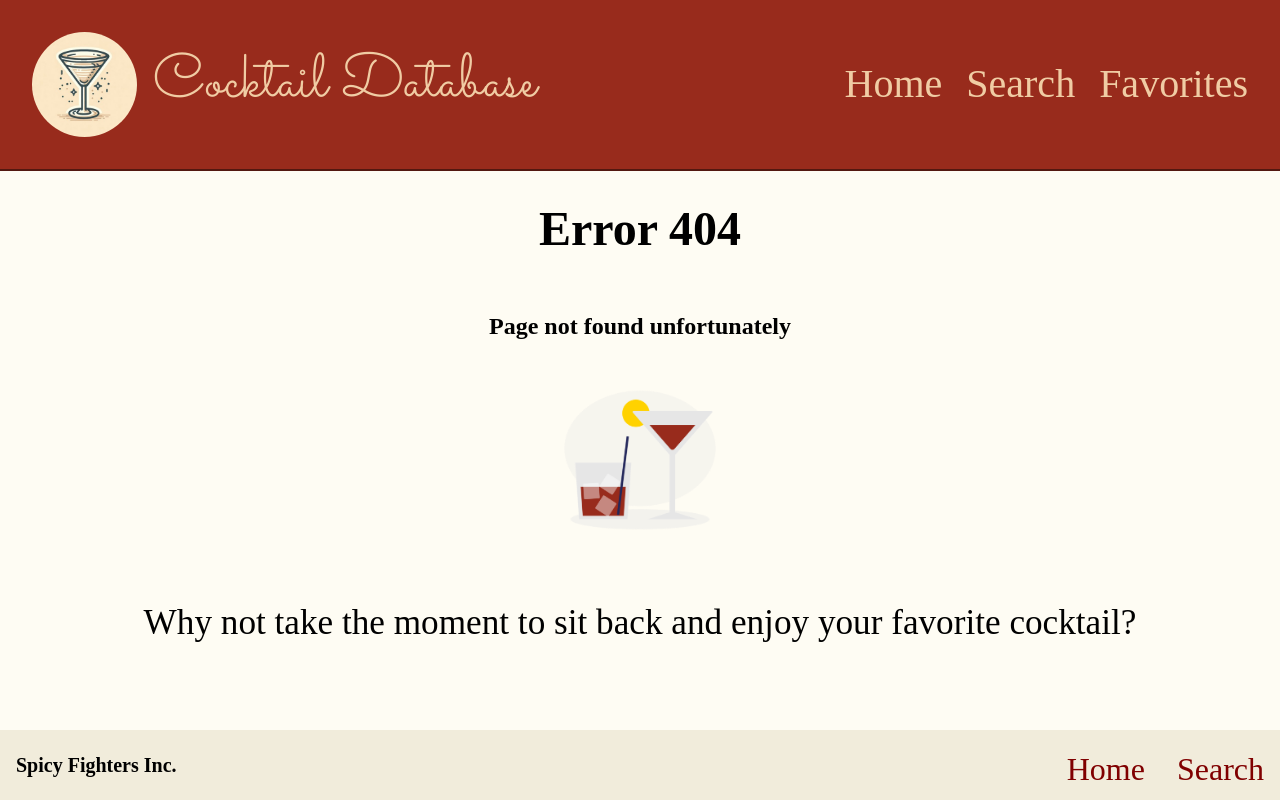
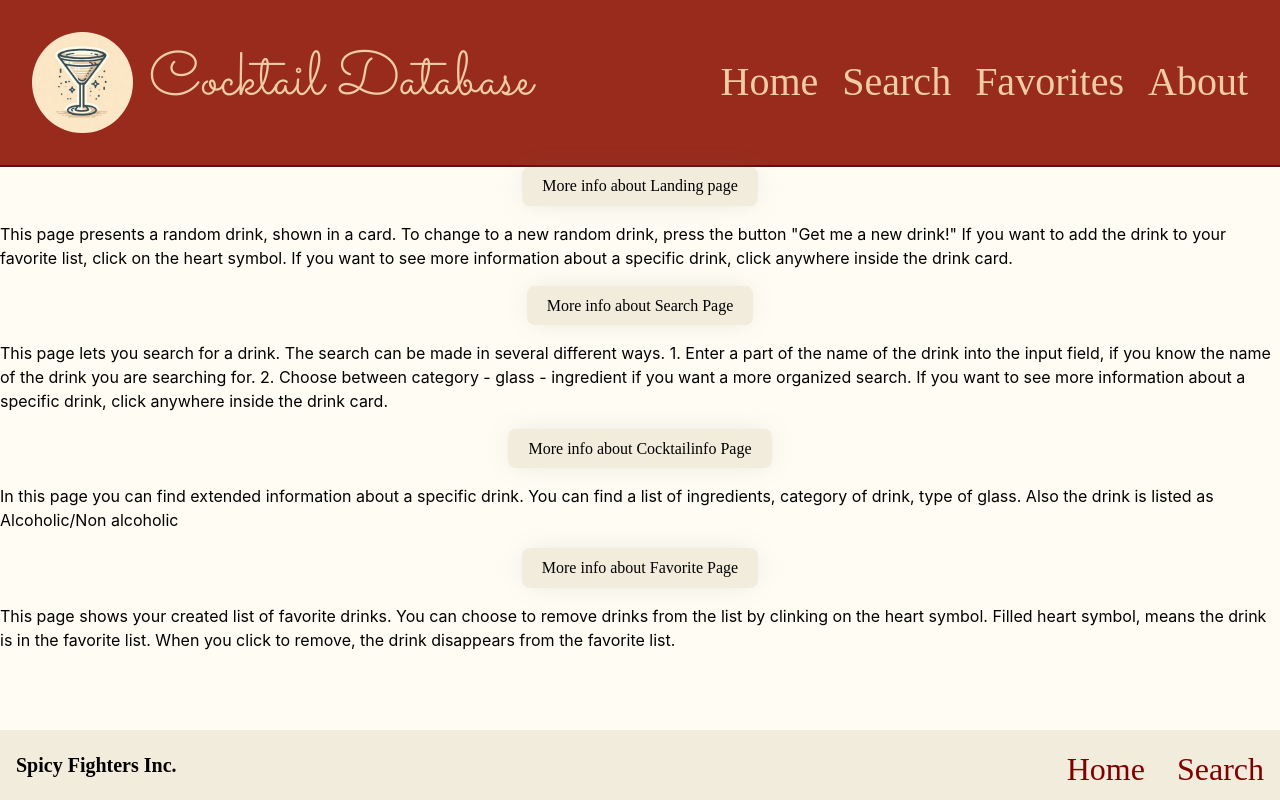
Before and after one commit to Rotkeh/react-group-project, a React (Vite) app: page /about in a window 1280 px wide. Before the commit this address had no page. Built offline with nearby package versions, Linux system fonts and the light colour scheme; a web font is replaced by a local one.

Commit message:
about page

```diff
--- a/src/components/Header.tsx
+++ b/src/components/Header.tsx
@@ -22,6 +22,9 @@ export function Header() {
         <Link className="header-link hover-effect" to={"favorites"}>
           Favorites
         </Link>
+        <Link className="header-link hover-effect" to={"about"}>
+          About
+        </Link>
       </nav>
     </header>
   );
--- /dev/null
+++ b/src/pages/About.tsx
@@ -0,0 +1,59 @@
+export function About() {
+    return (
+        <>
+            <main className = "body">
+                <button>More info about Landing page</button>
+                <p id="landingPageInfo">This page presents a random drink, shown in a card.
+                    To change to a new random drink, press the button "Get me a new drink!"
+                    If you want to add the drink to your favorite list, click on the heart symbol.
+                    If you want to see more information about a specific drink, click anywhere inside the drink card.
+                </p>
+                <button>More info about Search Page</button>
+                <p>This page lets you search for a drink.
+                    The search can be made in several different ways.
+                    1. Enter a part of the name of the drink into the input field, if you know the name of the drink you are searching for.
+                    2. Choose between category - glass - ingredient if you want a more organized search.
+                    If you want to see more information about a specific drink, click anywhere inside the drink card.
+                </p>
+                <button>More info about Cocktailinfo Page</button>
+                <p>
+                    In this page you can find extended information about a specific drink.
+                    You can find a list of ingredients, category of drink, type of glass.
+                    Also the drink is listed as Alcoholic/Non alcoholic
+                </p>
+                <button>More info about Favorite Page</button>
+                <p>
+                    This page shows your created list of favorite drinks.
+                    You can choose to remove drinks from the list by clinking on the heart symbol.
+                    Filled heart symbol, means the drink is in the favorite list.
+                    When you click to remove, the drink disappears from the favorite list.
+                </p>
+
+
+            </main>
+        </>
+    );
+}
+/*
+<p>Click the "Try it" button to toggle between hiding and showing the DIV element:</p>
+
+<button onclick="myFunction()">Try it</button>
+
+<div id="myDIV">
+This is my DIV element.
+</div>
+
+<p><b>Note:</b> The element will not take up any space when the display property
+is set to "none".</p>
+
+<script>
+function myFunction() {
+  var x = document.getElementById("myDIV");
+  if (x.style.display === "none") {
+    x.style.display = "block";
+  } else {
+    x.style.display = "none";
+  }
+}
+</script>
+*/
--- a/src/pages/index.ts
+++ b/src/pages/index.ts
@@ -2,3 +2,4 @@ export * from "./Home.tsx";
 export * from "./SearchPage.tsx";
 export * from "./CocktailInfo.tsx";
 export * from "./Favorites.tsx";
+export * from "./About.tsx";
--- a/src/router.tsx
+++ b/src/router.tsx
@@ -1,6 +1,6 @@
 import { createBrowserRouter, createRoutesFromElements, Route } from "react-router-dom";
 import { App } from "./components";
-import { Home, SearchPage, CocktailInfo, Favorites } from "./pages";
+import { Home, SearchPage, CocktailInfo, Favorites, About } from "./pages";
 import { NotFound } from "./pages/NotFound";
 import { fetchCocktail } from "./loaders/LandingPageLoader";
 import { fetchDataFromId } from "./loaders/InfoPageLoader";
@@ -12,6 +12,7 @@ export const router = createBrowserRouter(
       {/* Anropar loadern för att hämta en cocktail från API */}
       <Route element={<SearchPage />} path="search" />
       <Route element={<Favorites />} path="favorites" />
+      <Route element={<About />} path="about" />
       <Route
         path="info/:id"
         element={<CocktailInfo />}
```
